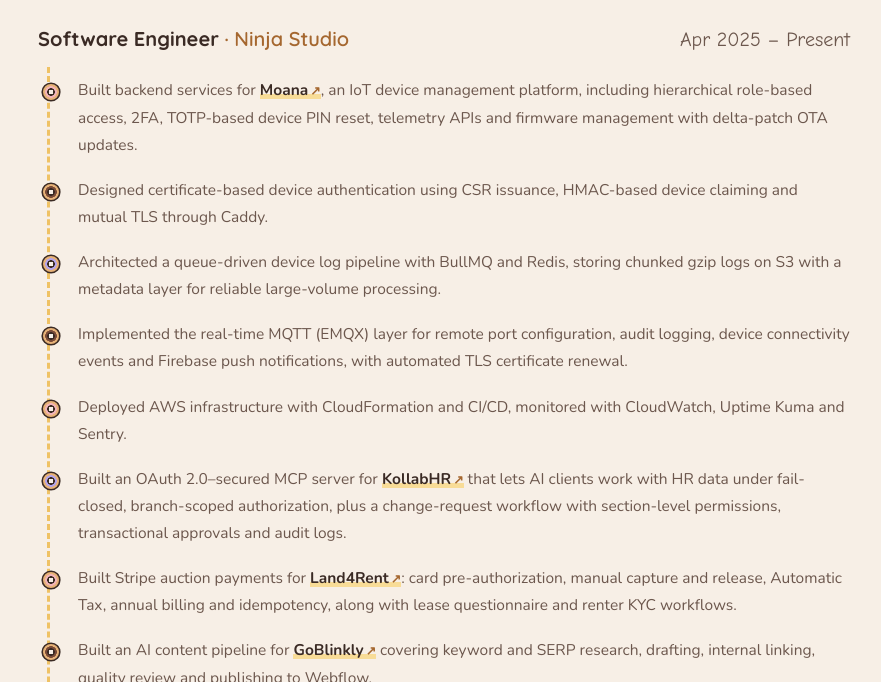
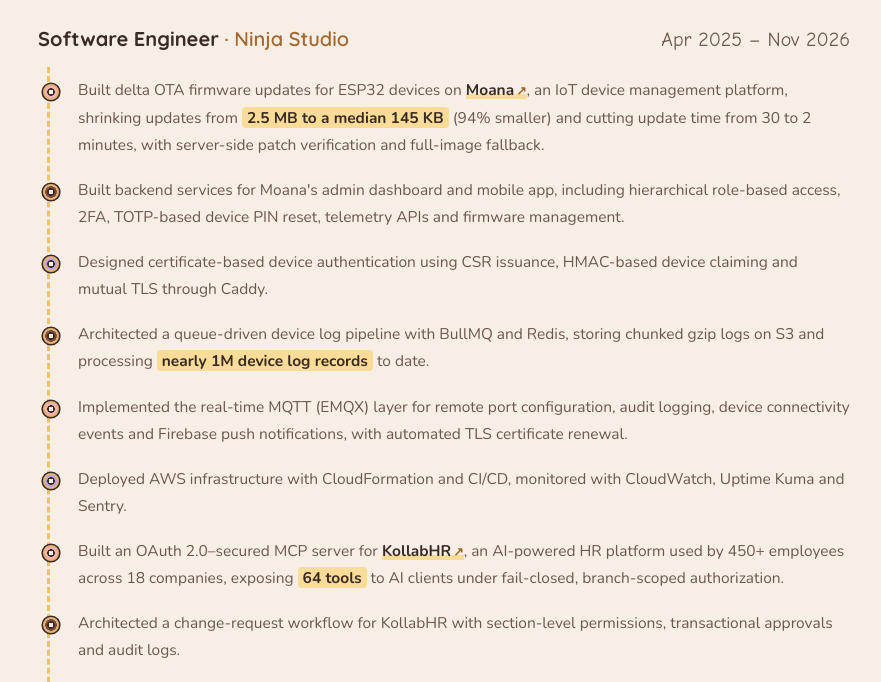
Before and after one commit to haniyaiqbal/portfolio, a plain HTML site: page index.html in a window 1280 px wide. Shown: the part 553-1235 px from the top of the page, without its empty margins (196-1077 px from the left). Drawn offline with nearby package versions, Linux system fonts and the light colour scheme; a web font is replaced by a local one.

Commit message:
Add measured impact numbers to experience and update dates
Brings the experience bullets in line with the resume: delta OTA updates
(2.5 MB to a median 145 KB), nearly 1M device log records, and the KollabHR
MCP server's 64 tools used across 18 companies. Highlights now stay on one
line, and the current role ends Nov 2026.

```diff
--- a/index.html
+++ b/index.html
@@ -51,15 +51,17 @@
       <div class="job">
         <div class="job-head">
           <h3>Software Engineer <span>· Ninja Studio</span></h3>
-          <time>Apr 2025 – Present</time>
+          <time>Apr 2025 – Nov 2026</time>
         </div>
         <ul class="timeline points">
-          <li>Built backend services for <a class="proj" href="https://play.google.com/store/apps/details?id=com.moanatech.app" target="_blank" rel="noopener">Moana<span aria-hidden="true">↗</span></a>, an IoT device management platform, including hierarchical role-based access, 2FA, TOTP-based device PIN reset, telemetry APIs and firmware management with delta-patch OTA updates.</li>
+          <li>Built delta OTA firmware updates for ESP32 devices on <a class="proj" href="https://play.google.com/store/apps/details?id=com.moanatech.app" target="_blank" rel="noopener">Moana<span aria-hidden="true">↗</span></a>, an IoT device management platform, shrinking updates from <mark>2.5 MB to a median 145 KB</mark> (94% smaller) and cutting update time from 30 to 2 minutes, with server-side patch verification and full-image fallback.</li>
+          <li>Built backend services for Moana's admin dashboard and mobile app, including hierarchical role-based access, 2FA, TOTP-based device PIN reset, telemetry APIs and firmware management.</li>
           <li>Designed certificate-based device authentication using CSR issuance, HMAC-based device claiming and mutual TLS through Caddy.</li>
-          <li>Architected a queue-driven device log pipeline with BullMQ and Redis, storing chunked gzip logs on S3 with a metadata layer for reliable large-volume processing.</li>
+          <li>Architected a queue-driven device log pipeline with BullMQ and Redis, storing chunked gzip logs on S3 and processing <mark>nearly 1M device log records</mark> to date.</li>
           <li>Implemented the real-time MQTT (EMQX) layer for remote port configuration, audit logging, device connectivity events and Firebase push notifications, with automated TLS certificate renewal.</li>
           <li>Deployed AWS infrastructure with CloudFormation and CI/CD, monitored with CloudWatch, Uptime Kuma and Sentry.</li>
-          <li>Built an OAuth 2.0–secured MCP server for <a class="proj" href="https://www.kollabhr.com/" target="_blank" rel="noopener">KollabHR<span aria-hidden="true">↗</span></a> that lets AI clients work with HR data under fail-closed, branch-scoped authorization, plus a change-request workflow with section-level permissions, transactional approvals and audit logs.</li>
+          <li>Built an OAuth 2.0–secured MCP server for <a class="proj" href="https://www.kollabhr.com/" target="_blank" rel="noopener">KollabHR<span aria-hidden="true">↗</span></a>, an AI-powered HR platform used by 450+ employees across 18 companies, exposing <mark>64 tools</mark> to AI clients under fail-closed, branch-scoped authorization.</li>
+          <li>Architected a change-request workflow for KollabHR with section-level permissions, transactional approvals and audit logs.</li>
           <li>Built Stripe auction payments for <a class="proj" href="https://land4rent.com/" target="_blank" rel="noopener">Land4Rent<span aria-hidden="true">↗</span></a>: card pre-authorization, manual capture and release, Automatic Tax, annual billing and idempotency, along with lease questionnaire and renter KYC workflows.</li>
           <li>Built an AI content pipeline for <a class="proj" href="https://goblinkly.com/" target="_blank" rel="noopener">GoBlinkly<span aria-hidden="true">↗</span></a> covering keyword and SERP research, drafting, internal linking, quality review and publishing to Webflow.</li>
           <li>Built an AWS Bedrock assistant for <a class="proj" href="https://grantgpt.org/" target="_blank" rel="noopener">GrantGPT<span aria-hidden="true">↗</span></a> that drafts grant answers and auto-fills application fields from organization data.</li>
--- a/style.css
+++ b/style.css
@@ -136,7 +136,7 @@ time { font-family: var(--hand); font-size: 20px; color: var(--cocoa-soft); whit
 .timeline h4 { font-family: var(--round); font-weight: 700; font-size: 17px; }
 .timeline h4 span { font-weight: 600; font-size: 14px; color: var(--mocha-text); margin-left: 8px; }
 .timeline p { color: var(--cocoa-soft); font-size: 15.5px; margin-top: 2px; }
-mark { background: var(--butter); color: var(--cocoa); padding: 0 5px; border-radius: 4px; font-weight: 700; }
+mark { background: var(--butter); color: var(--cocoa); padding: 0 5px; border-radius: 4px; font-weight: 700; white-space: nowrap; }
 
 /* ───────── skills ───────── */
 .skills div { display: grid; grid-template-columns: 120px 1fr; gap: 16px; padding: 10px 0; border-bottom: 2px dotted rgba(58, 42, 36, .15); }
```
